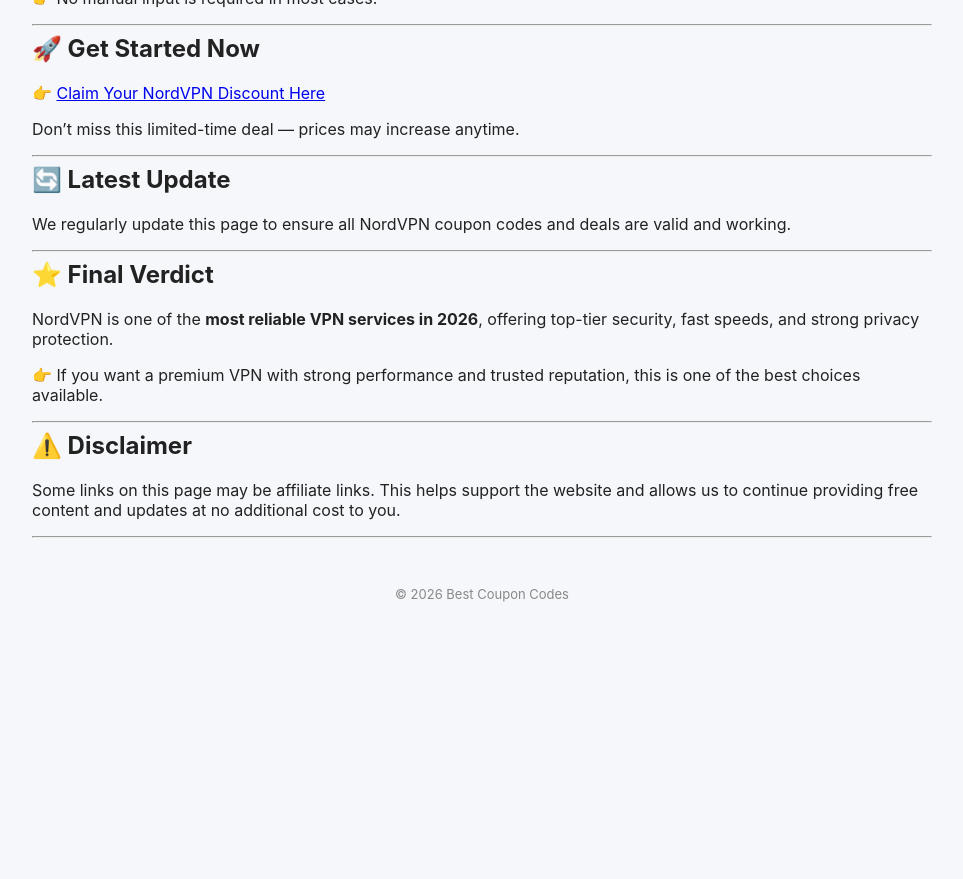
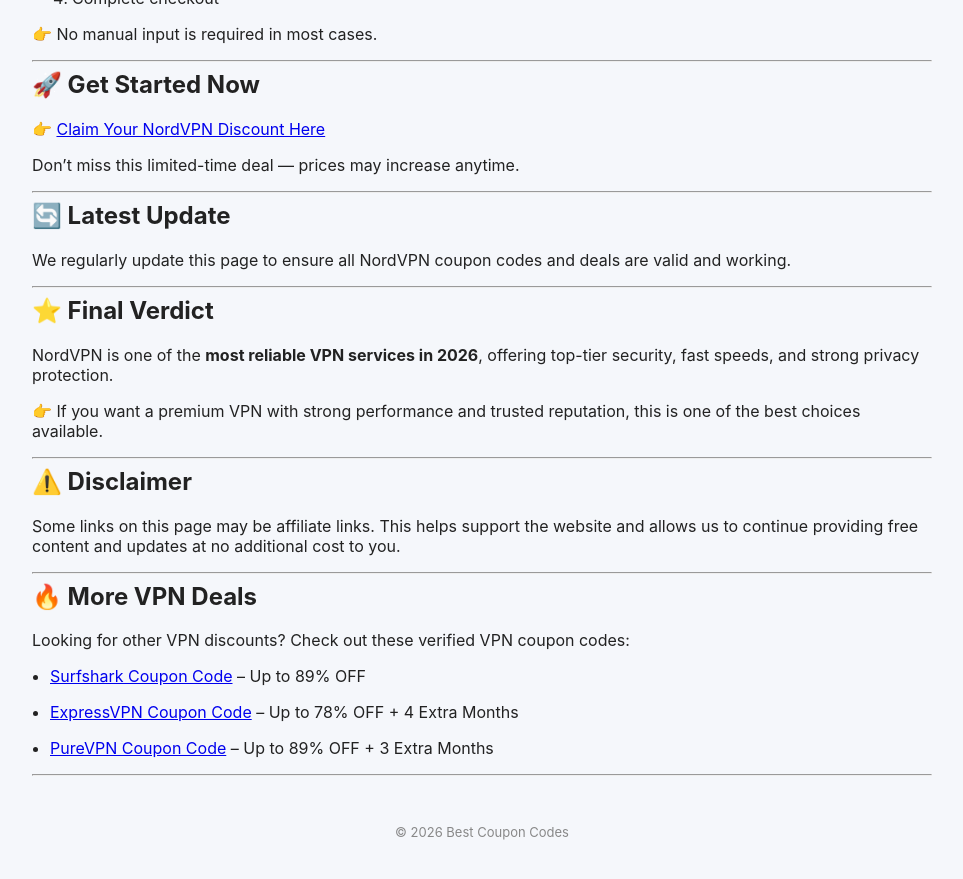
Before and after one commit to BestCouponCodes/best-coupon-codes, a Jekyll site: the page built from nordvpn-coupon-code.md, in a window 1280 px wide and 900 px high, scrolled down 1659 px. Shown: the top 879 px of the window, without its empty margins (158-1121 px from the left). Built offline with Jekyll 4.4.1, drawn with Linux system fonts in a browser that asks for light colours; before the commit the page ends 2321 px from its top, so only the background shows below that; some of the changed text lies outside the part shown.

Commit message:
Update last modified date and add VPN deals section
Updated last modified date and added section for more VPN deals.

```diff
--- a/nordvpn-coupon-code.md
+++ b/nordvpn-coupon-code.md
@@ -3,12 +3,13 @@ layout: default
 title: NordVPN Coupon Code 2026 – Up to 80% OFF + Extra Months🔥
 description: "Get the latest NordVPN coupon code for 2026. Save up to 80% with extra months included. Verified and updated deals."
 lang: en
-last_modified_at: 2026-05-04
+last_modified_at: 2026-06-03
 ---
 
 
 🌐 Languages: 🇺🇸 English | 🇹🇼 [繁體中文]({{ site.baseurl }}/nordvpn-coupon-code-zh/) | 🇯🇵 [日本語]({{ site.baseurl }}/nordvpn-coupon-code-ja/) | 🇰🇷 [한국어]({{ site.baseurl }}/nordvpn-coupon-code-ko/)
 
+🏠 [Back to Best Coupon Codes Home]({{ site.baseurl }}/)
 
 Looking for the latest **NordVPN coupon code in 2026**?
 Here’s the **best NordVPN deal available right now** — save big with verified promo codes and limited-time discounts.
@@ -117,3 +118,21 @@ NordVPN is one of the **most reliable VPN services in 2026**, offering top-tier
 Some links on this page may be affiliate links. This helps support the website and allows us to continue providing free content and updates at no additional cost to you.
 
 ---
+
+
+
+## 🔥 More VPN Deals
+
+
+
+Looking for other VPN discounts? Check out these verified VPN coupon codes:
+
+
+
+* [Surfshark Coupon Code]({{ site.baseurl }}/surfshark-coupon-code/) – Up to 89% OFF
+
+* [ExpressVPN Coupon Code]({{ site.baseurl }}/expressvpn-coupon-code/) – Up to 78% OFF + 4 Extra Months
+
+* [PureVPN Coupon Code]({{ site.baseurl }}/purevpn-coupon-code/) – Up to 89% OFF + 3 Extra Months
+
+---
```
